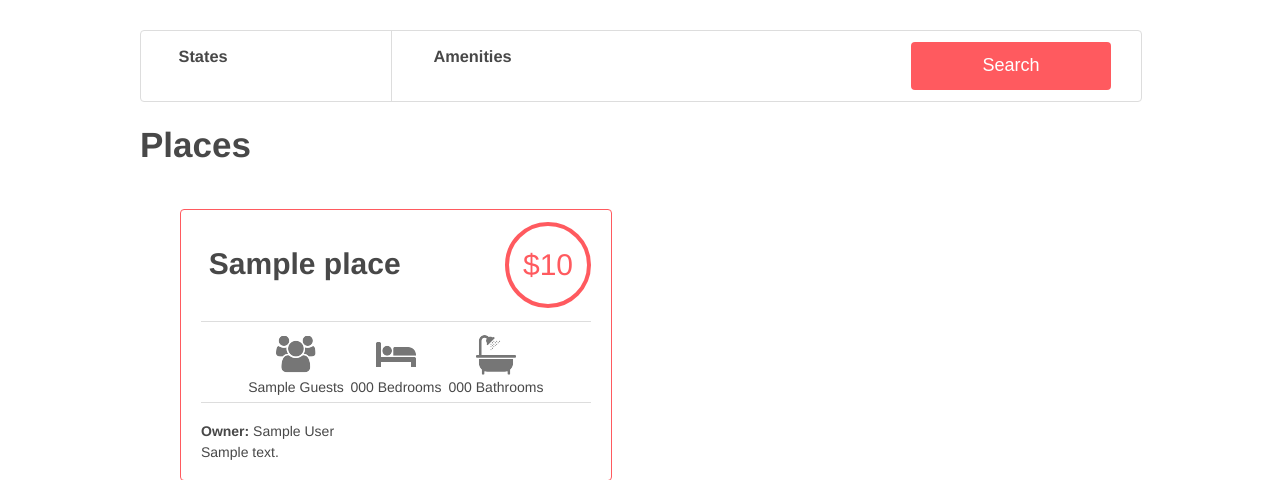
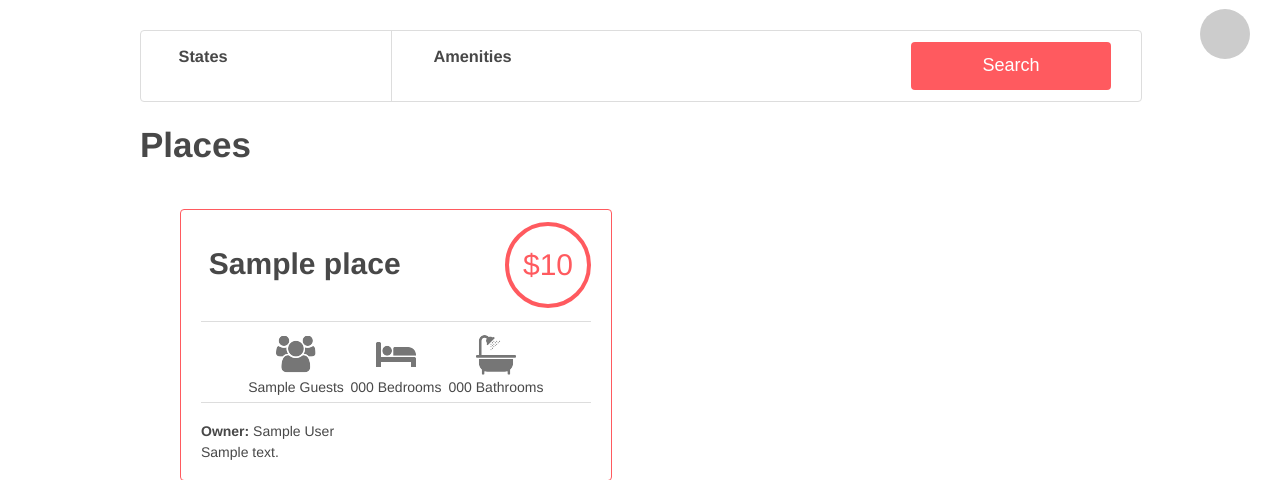
Before and after one commit to nathanhall762/AirBnB_clone_v4, a Flask app: template web_dynamic/templates/2-hbnb.html in a window 1280 px wide. Shown: the part 71-551 px from the top of the page. Run offline with Flask 2, Linux system fonts and the light colour scheme; the template is opened without the code that fills it: most values are stand-ins (such as "Sample title", 1, 10 or a date in 2020); some libraries are stand-ins or nearby versions.

Commit message:
update 2-html

```diff
--- a/web_dynamic/templates/2-hbnb.html
+++ b/web_dynamic/templates/2-hbnb.html
@@ -15,7 +15,7 @@
   <body>
 	  <header>
 		  <div class="logo"></div>
-          <div id="api_status" style="text-align: right; border-radius: 40px; margin: auto; margin-right: 30px; background-color: #cccccc;"></div>
+          <div id="api_status" style=" border-radius: 40px; /*! margin: auto; */ margin-right: 30px; background-color: #cccccc;position: relative;height: 50px;z-index: 2;width: 50px;float: right;margin-top: 10px;"></div>
 		</header>
     <div class="container">
       <section class="filters">
```
